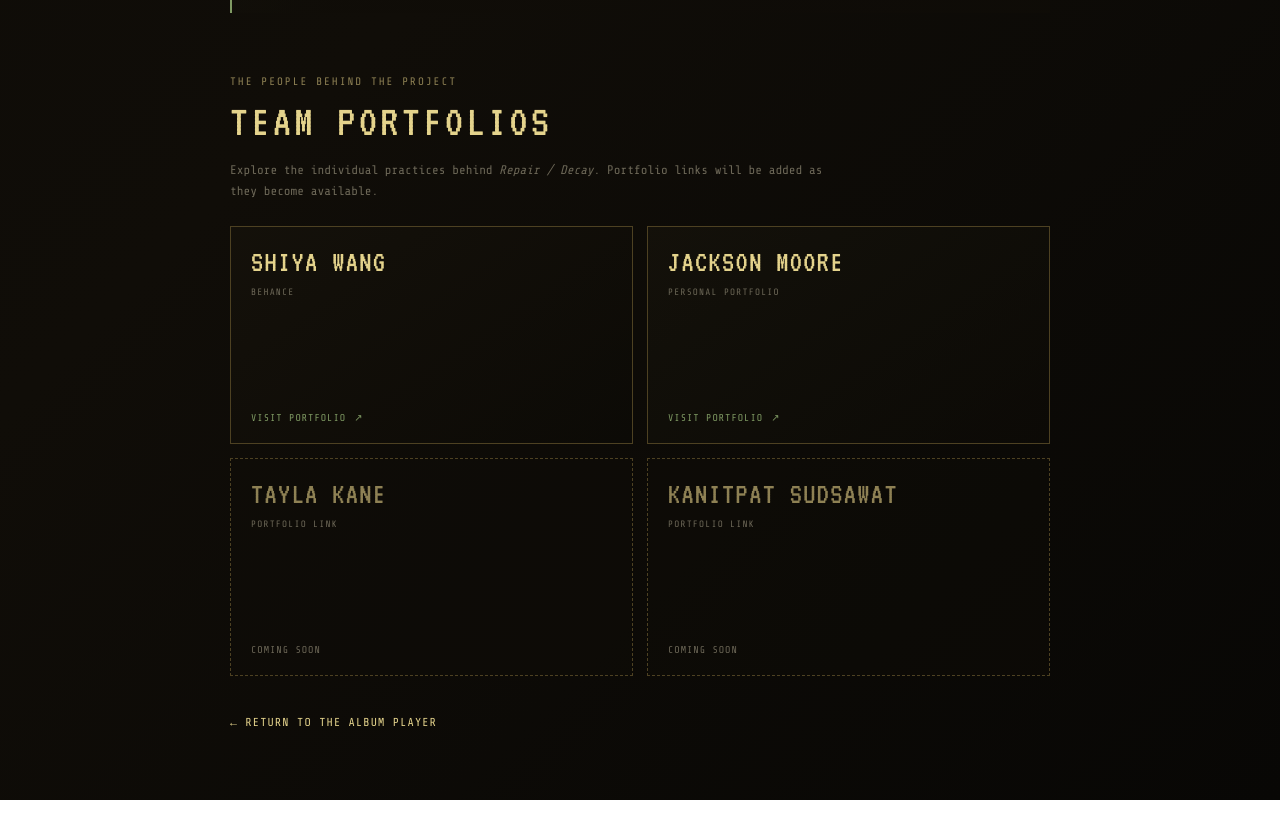
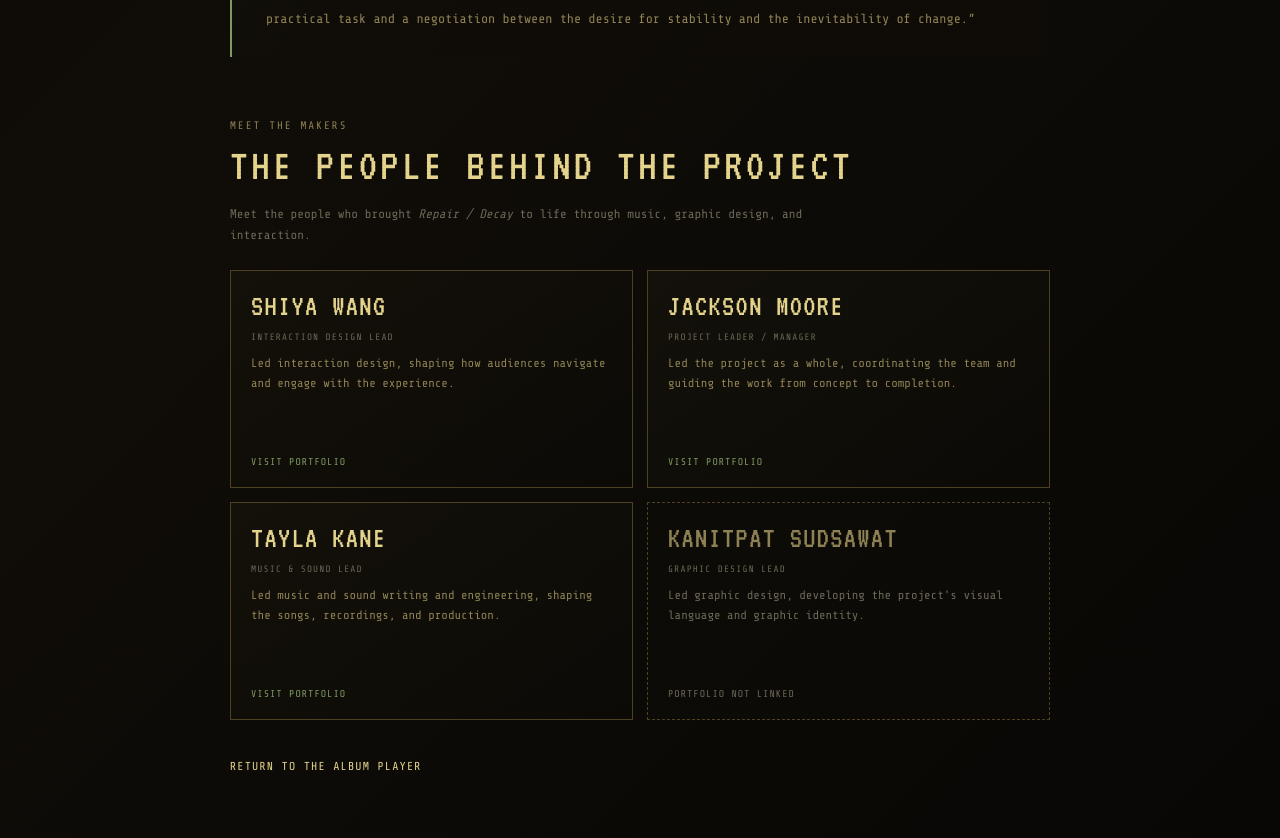
Before and after one commit to jackasonn/Repair-Decay, a plain HTML site: page about.html in a window 1280 px wide. Shown: the part 1382-2220 px from the top of the page. Before the commit the page ends 2182 px from the top, so only its background shows below. Drawn offline with nearby package versions, Linux system fonts and the light colour scheme.

Commit message:
Update maker profiles and SoundCloud artwork

```diff
--- a/about.html
+++ b/about.html
@@ -5,7 +5,7 @@
   <meta name="viewport" content="width=device-width, initial-scale=1.0">
   <meta name="theme-color" content="#0b0906">
   <title>About — Repair / Decay</title>
-  <link rel="stylesheet" href="style.css?v=20261027-about-soundcloud">
+  <link rel="stylesheet" href="style.css?v=20261027-makers-art">
 </head>
 <body class="about-page">
   <div class="scanlines" aria-hidden="true"></div>
@@ -20,9 +20,12 @@
     <p class="about-credit">An interactive music project on the theme of <em>Upkeep</em>, created by Tayla Kane, Kanitpat Sudsawat, Shiya Wang, and Jackson Moore.</p>
 
     <a class="soundcloud-cta" href="https://soundcloud.com/jackson-moore-289221008/sets/repair-decay" target="_blank" rel="noopener noreferrer">
-      <span class="soundcloud-cta-kicker">LISTEN TO THE EP</span>
-      <span class="soundcloud-cta-title">REPAIR / DECAY <span aria-hidden="true">↗</span></span>
-      <span class="soundcloud-cta-platform">OPEN ON SOUNDCLOUD</span>
+      <img class="soundcloud-cta-art" src="assets/soundcloud-album-art.jpg" alt="Repair / Decay EP album artwork">
+      <span class="soundcloud-cta-copy">
+        <span class="soundcloud-cta-kicker">LISTEN TO THE EP</span>
+        <span class="soundcloud-cta-title">REPAIR / DECAY</span>
+        <span class="soundcloud-cta-platform">OPEN ON SOUNDCLOUD</span>
+      </span>
     </a>
 
     <section class="didactic-section" aria-labelledby="didactic-heading">
@@ -39,35 +42,39 @@
     </section>
 
     <section class="portfolio-section" aria-labelledby="portfolio-heading">
-      <p class="eyebrow">THE PEOPLE BEHIND THE PROJECT</p>
-      <h2 id="portfolio-heading">TEAM PORTFOLIOS</h2>
-      <p class="portfolio-intro">Explore the individual practices behind <em>Repair / Decay</em>. Portfolio links will be added as they become available.</p>
+      <p class="eyebrow">MEET THE MAKERS</p>
+      <h2 id="portfolio-heading">THE PEOPLE BEHIND THE PROJECT</h2>
+      <p class="portfolio-intro">Meet the people who brought <em>Repair / Decay</em> to life through music, graphic design, and interaction.</p>
 
       <div class="portfolio-grid">
         <a class="portfolio-card" href="https://www.behance.net/shiyawang1" target="_blank" rel="noopener noreferrer">
           <span class="portfolio-name">SHIYA WANG</span>
-          <span class="portfolio-platform">BEHANCE</span>
-          <span class="portfolio-action">VISIT PORTFOLIO <span aria-hidden="true">↗</span></span>
+          <span class="portfolio-platform">INTERACTION DESIGN LEAD</span>
+          <p class="portfolio-description">Led interaction design, shaping how audiences navigate and engage with the experience.</p>
+          <span class="portfolio-action">VISIT PORTFOLIO</span>
         </a>
         <a class="portfolio-card" href="https://jackasonn.github.io/Jackson-portfolio/" target="_blank" rel="noopener noreferrer">
           <span class="portfolio-name">JACKSON MOORE</span>
-          <span class="portfolio-platform">PERSONAL PORTFOLIO</span>
-          <span class="portfolio-action">VISIT PORTFOLIO <span aria-hidden="true">↗</span></span>
+          <span class="portfolio-platform">PROJECT LEADER / MANAGER</span>
+          <p class="portfolio-description">Led the project as a whole, coordinating the team and guiding the work from concept to completion.</p>
+          <span class="portfolio-action">VISIT PORTFOLIO</span>
+        </a>
+        <a class="portfolio-card" href="https://tayla-kane.github.io/Portfolio/" target="_blank" rel="noopener noreferrer">
+          <span class="portfolio-name">TAYLA KANE</span>
+          <span class="portfolio-platform">MUSIC &amp; SOUND LEAD</span>
+          <p class="portfolio-description">Led music and sound writing and engineering, shaping the songs, recordings, and production.</p>
+          <span class="portfolio-action">VISIT PORTFOLIO</span>
         </a>
         <div class="portfolio-card portfolio-card-pending">
-          <span class="portfolio-name">TAYLA KANE</span>
-          <span class="portfolio-platform">PORTFOLIO LINK</span>
-          <span class="portfolio-action">COMING SOON</span>
-        </div>
-        <div class="portfolio-card portfolio-card-pending">
           <span class="portfolio-name">KANITPAT SUDSAWAT</span>
-          <span class="portfolio-platform">PORTFOLIO LINK</span>
-          <span class="portfolio-action">COMING SOON</span>
+          <span class="portfolio-platform">GRAPHIC DESIGN LEAD</span>
+          <p class="portfolio-description">Led graphic design, developing the project's visual language and graphic identity.</p>
+          <span class="portfolio-action">PORTFOLIO NOT LINKED</span>
         </div>
       </div>
     </section>
 
-    <a class="back-link" href="index.html">← RETURN TO THE ALBUM PLAYER</a>
+    <a class="back-link" href="index.html">RETURN TO THE ALBUM PLAYER</a>
   </main>
 </body>
 </html>
```
